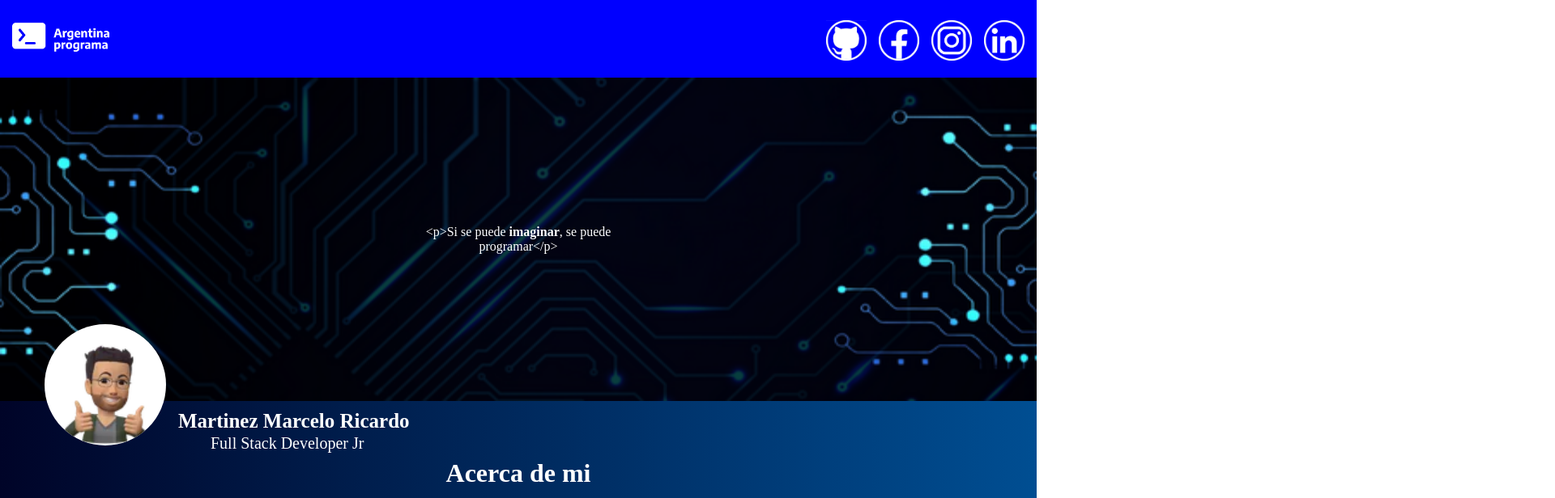
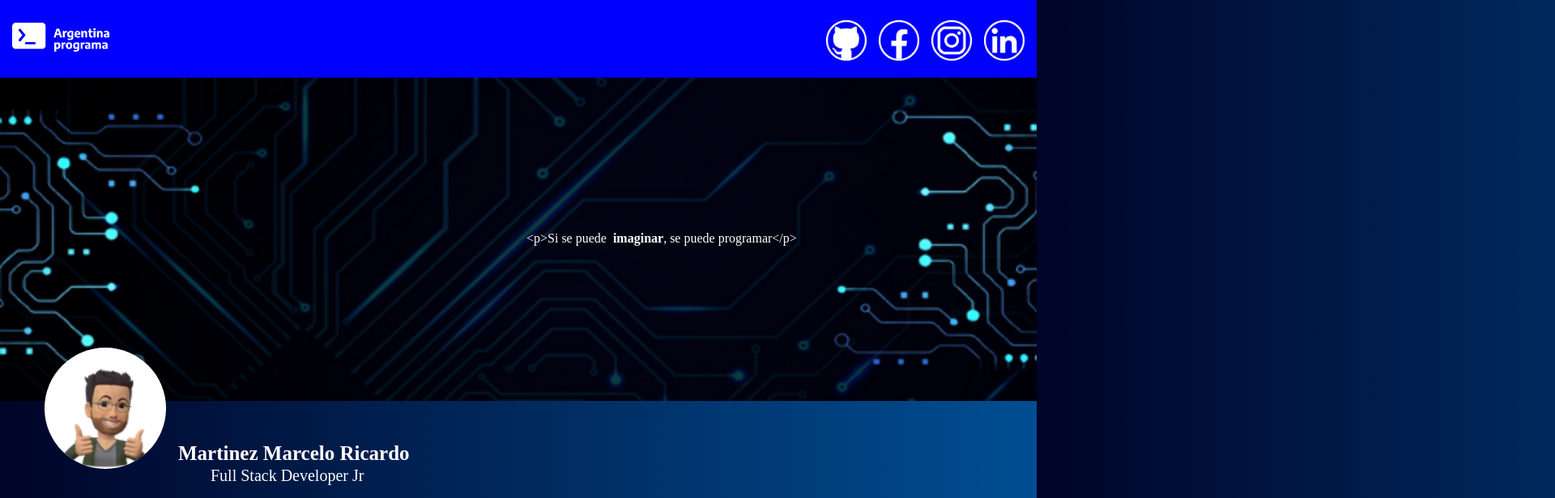
Before and after one commit to MRMartinez7/MiPortfolio, an Angular app in the folder Portfolio/: page / in a window 1280 px wide. Shown: the top 616 px of the page at 81% size, 1920 px wide, since content can reach past the window. Built offline with nearby package versions, Linux system fonts and the light colour scheme.

Commit message:
portfolio
problema de href resuelto

```diff
--- a/Portfolio/src/app/components/aboutme/aboutme.component.css
+++ b/Portfolio/src/app/components/aboutme/aboutme.component.css
@@ -7,13 +7,13 @@ div{
     position: absolute;
     font-size: 25px;
     font-weight: bold;
-    bottom: 240px;
+    bottom: 200px;
     left: 220px;
 }
 .info{display: flex;
     position: absolute;
     font-size: 20px;
-    bottom: 220px;
+    bottom: 180px;
     left: 260px;
 
 }
@@ -31,7 +31,7 @@ div{
     background-color: white;
     display: flex;
     position: relative;
-    bottom: 95px;
+    bottom: 120px;
     left: 55px;
     width: 150px;
     height: 150px;
--- a/Portfolio/src/app/components/banner/banner.component.css
+++ b/Portfolio/src/app/components/banner/banner.component.css
@@ -1,5 +1,4 @@
 section{
-    display: flex;
     margin-top: 0;
     align-items: center;
 
@@ -8,12 +7,11 @@ img{
    position:relative;
     width: 100%;
     height: 400px;
-
 }
-p.frase{
-    padding: 40% 40%;
-    position: absolute;
+.frase{
+    display: flex;
     color: white;
-    text-align: center;
-
+    left: 650px;
+    bottom: 230px;
+    position: relative;
 }
--- a/Portfolio/src/app/components/banner/banner.component.html
+++ b/Portfolio/src/app/components/banner/banner.component.html
@@ -1,5 +1,5 @@
 <section>
     <img src="../../../assets/img.png" alt="">
-    <p class="frase">&#60;p>Si se puede <strong>imaginar</strong>,
+    <p class="frase">&#60;p>Si se puede &nbsp; <b>imaginar</b>,
         se puede programar&#60;/p></p>
     </section>
--- a/Portfolio/src/app/components/header/header.component.css
+++ b/Portfolio/src/app/components/header/header.component.css
@@ -1,8 +1,8 @@
 div{
     background-color: blue;
-}
-app-social{
-    float: right;
-    margin-top: 25px;
 
-}
+    }
+    app-social{
+        float: right;
+        margin-top: 25px;
+    }
--- a/Portfolio/src/app/components/logos/logos.component.css
+++ b/Portfolio/src/app/components/logos/logos.component.css
@@ -1,3 +1,4 @@
 .logoap{
     width: 150px;
+    display: inline-block;
 }
```
Also changed, not shown: Portfolio/src/app/components/aboutme/aboutme.component.html (line endings or trailing spaces).
